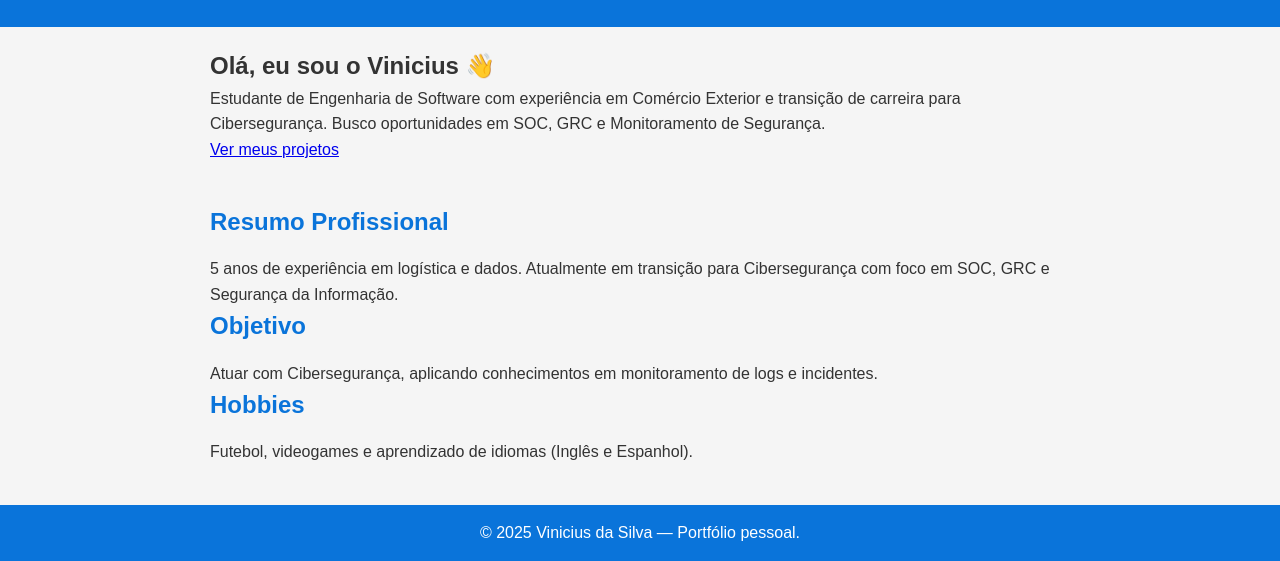
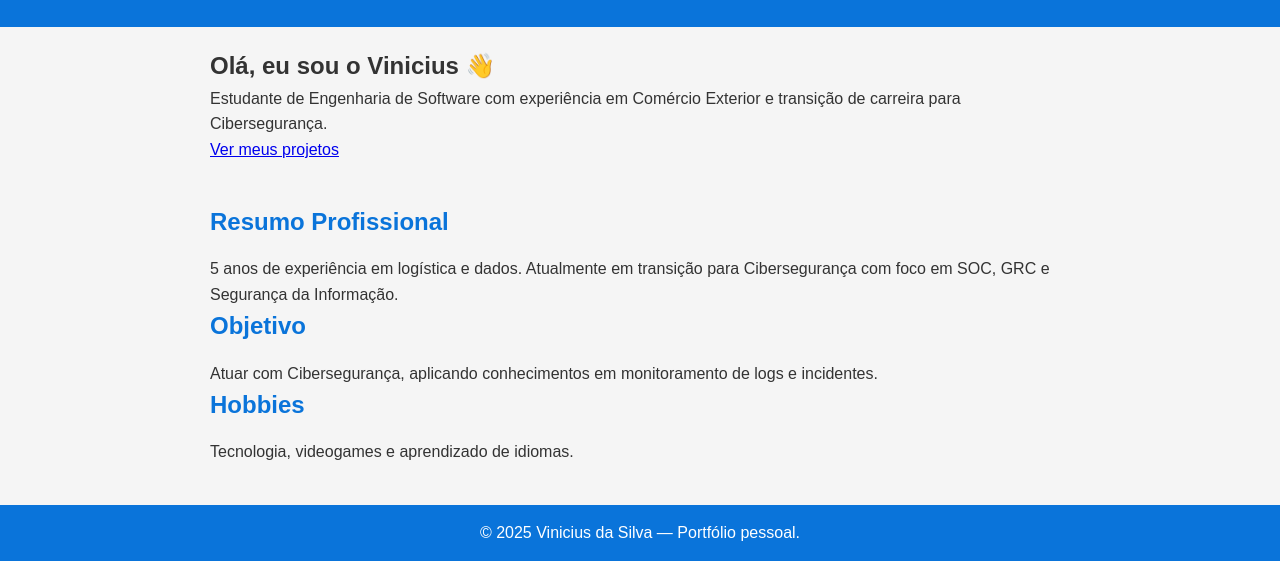
Before and after one commit to viniciussilva-git/site-portfolio, a plain HTML site: page index.html in a window 1280 px wide. Shown: the part 339-900 px from the top of the page. Drawn offline with Linux system fonts and the light colour scheme; files that its build step writes are made by us from their sources; a script that the page names is missing.

Commit message:
Atualizações do site: comentários, ajustes e melhorias

```diff
--- a/index.html
+++ b/index.html
@@ -47,7 +47,6 @@
     <h1>Olá, eu sou o Vinicius 👋</h1>
     <p>
       Estudante de Engenharia de Software com experiência em Comércio Exterior e transição de carreira para Cibersegurança.
-      Busco oportunidades em SOC, GRC e Monitoramento de Segurança.
     </p>
     <a class="btn" href="portfolio.html">Ver meus projetos</a>
   </div>
@@ -64,7 +63,7 @@
   </article>
   <article class="card">
     <h2>Hobbies</h2>
-    <p>Futebol, videogames e aprendizado de idiomas (Inglês e Espanhol).</p>
+    <p>Tecnologia, videogames e aprendizado de idiomas.</p>
   </article>
 </section>
 
```
